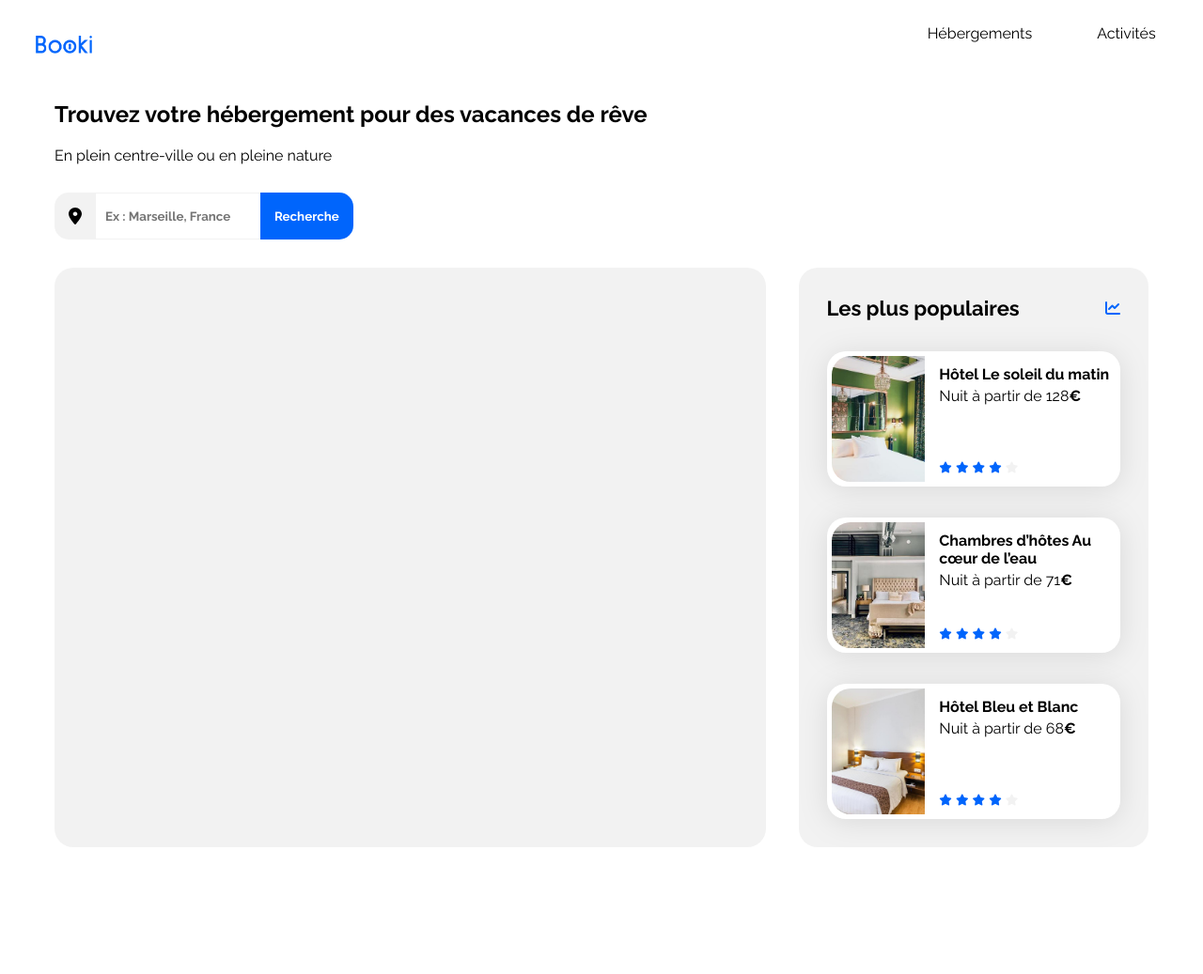
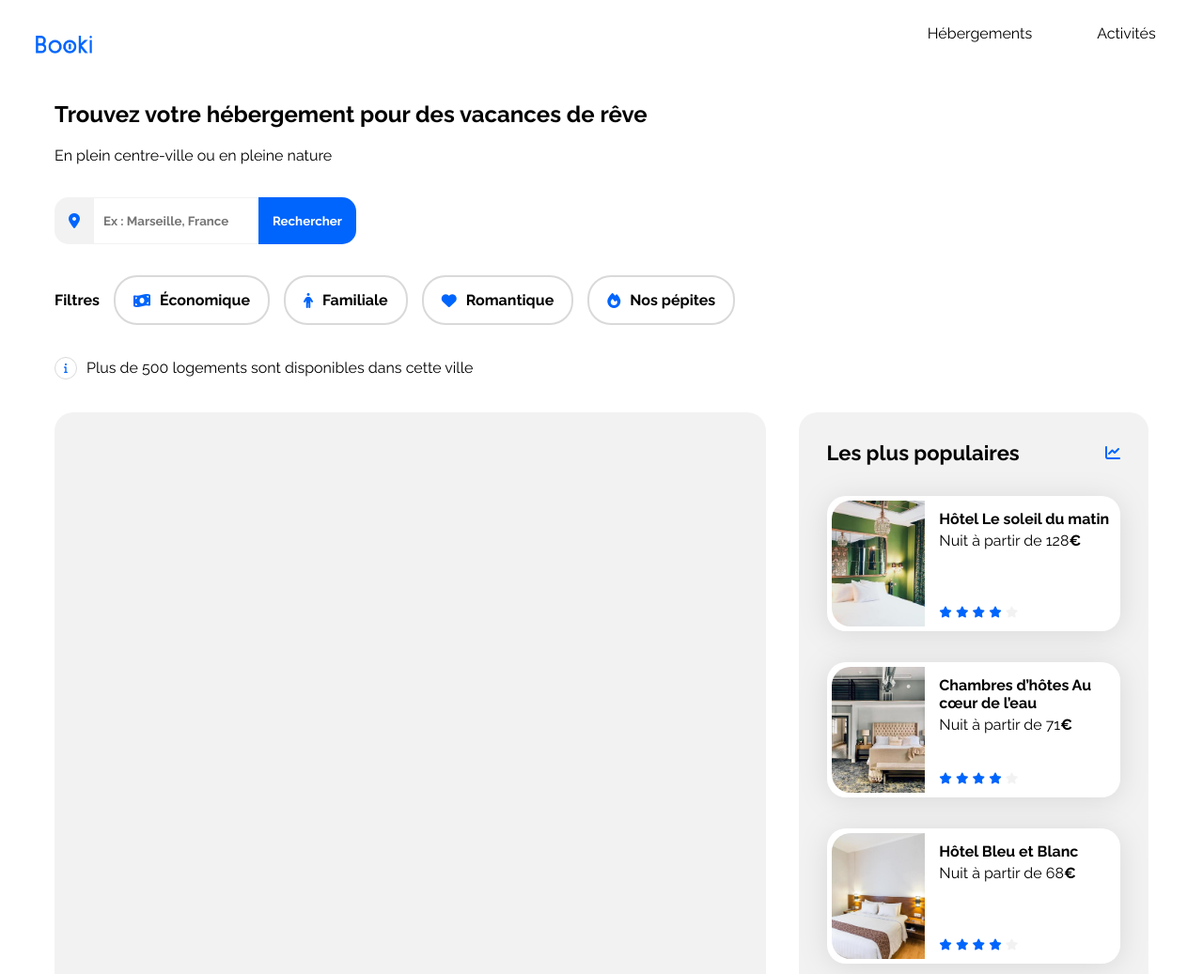
Before and after one commit to KEVIN-BRET/SITE-BOOKI, a plain HTML site: page index.html in a window 1280 px wide. Shown: the top 1037 px of the page at 94% size. Before the commit the page ends 910 px from the top, so only its background shows below. Drawn offline with Linux system fonts and the light colour scheme.

Commit message:
Filter bar

```diff
--- a/css/style.css
+++ b/css/style.css
@@ -4,6 +4,8 @@
     text-decoration: none;
     color: black;
 }
+
+/* comment mettre une exeption (pour le logo location searchbar) a main-color ?? */
 
 :root {
     --main-color: #0065FC;
@@ -78,16 +80,15 @@ body {
     box-sizing: border-box;
 }
 
+.title {
+    margin-bottom: 35px;
+}
+
 /***** DEBUT RECHERCHES *****/
 
-.recherches {
-    display: flex;
-
-}
-
-.flex-form-search {
+.search-bar {
     /* background: pink; */
-    margin: 30px 0px;
+    margin-bottom: 35px;
     width: 0%;
     display: flex;
     flex-direction: row;
@@ -96,7 +97,7 @@ body {
     font-weight: bold;
 }
 
-.map-icon {
+.location-icon {
     height: 50px;
     display: flex;
     /* width: 50px; */
@@ -104,7 +105,6 @@ body {
     background-color: #F2F2F2;
     border-radius: 15px 0 0 15px;
     align-items: center;
-    justify-content: center;
 }
 
 .search-area {
@@ -139,6 +139,46 @@ input:focus {
 }
 
 /***** FIN RECHERCHES *****/
+
+
+/***** SEARCH BAR - DEBUT *****/
+
+.filter-bar {
+    /* background: pink; */
+    margin-bottom: 35px;
+    height: 50px;
+    display: flex;
+    flex-direction: row;
+    justify-content: flex-start;
+    align-items: center;
+    font-weight: bold;
+    gap: 15px;
+
+}
+
+.filter {
+    /* background: green; */
+    display: flex;
+    flex-direction: row;
+    align-items: center;
+    border: 2px solid #D9D9D9;
+    border-radius: 25px;
+    padding: 15px 19px;
+    gap: 10px;
+}
+
+.filter:hover {
+    background-color: #DEEBFF;
+}
+
+/***** SEARCH BAR - FIN *****/
+
+.infos-dispo {
+    display: flex;
+    align-items: center;
+    gap: 10px;
+    margin-bottom: 35px;
+}
 
 
 .section-title {
--- a/index.html
+++ b/index.html
@@ -12,6 +12,7 @@
         integrity="sha512-MV7K8+y+gLIBoVD59lQIYicR65iaqukzvf/nwasF0nqhPay5w/9lJmVM2hMDcnK1OnMGCdVK+iQrJ7lzPJQd1w=="
         crossorigin="anonymous" referrerpolicy="no-referrer" />
     <link rel="stylesheet" href="./css/style.css" />
+    <link rel="stylesheet" href="https://cdnjs.cloudflare.com/ajax/libs/font-awesome/6.3.0/css/all.min.css" integrity="sha512-SzlrxWUlpfuzQ+pcUCosxcglQRNAq/DZjVsC0lE40xsADsfeQoEypE+enwcOiGjk/bSuGGKHEyjSoQ1zVisanQ==" crossorigin="anonymous" referrerpolicy="no-referrer" />
 </head>
 
 <body>
@@ -33,23 +34,47 @@
         </header>
 
         <main>
-            <div>
+            <div class="title">
                 <h2>Trouvez votre hébergement pour des vacances de rêve</h2>
                 <p>En plein centre-ville ou en pleine nature</p>
             </div>
 
-            <!-- BARRE DE RECHERCHE -->
+            <!-- SEARCH BAR -->
 
-                <form class="flex-form-search">
-                    <div class="map-icon">
-                        <img src="./svg/logo-location.svg" alt="map">
-                    </div>
-                    <input type="search" placeholder="Ex : Marseille, France" class="search-area">
-                    <input type="button" class="search-button" value="Recherche">
-                </form>
+            <form class="search-bar">
+                <div class="location-icon">
+                    <i class="fa-sharp fa-solid fa-location-dot"></i>
+                </div>
+                <input type="search" placeholder="Ex : Marseille, France" class="search-area">
+                <input type="button" class="search-button" value="Rechercher">
+            </form>
 
+            <!-- FILTER BAR -->
 
+            <div class="filter-bar">
+                <a>Filtres</a>
+                <div class="filter economique">
+                    <i class="fa-solid fa-money-bill-wave"></i>
+                    <span>Économique</span>
+                </div>
+                <div class="filter familiale">
+                    <i class="fa-solid fa-person"></i>
+                    <span>Familiale</span>
+                </div>
+                <div class="filter romantique">
+                    <i class="fa-solid fa-heart"></i>
+                    <span>Romantique</span>
+                </div>
+                <div class="filter pepites">
+                    <i class="fa-solid fa-fire"></i>
+                    <span>Nos pépites</span>
+                </div>
+            </div>
 
+            <div class="infos-dispo">
+                <img src="./svg/Infos-Icon.svg" alt="map">
+                <a>Plus de 500 logements sont disponibles dans cette ville</a>
+            </div>
 
             <div class="hebergements-and-populaires">
                 <section class="hebergements"></section>
```
Also changed, not shown: svg/Infos-Icon.svg (added).
